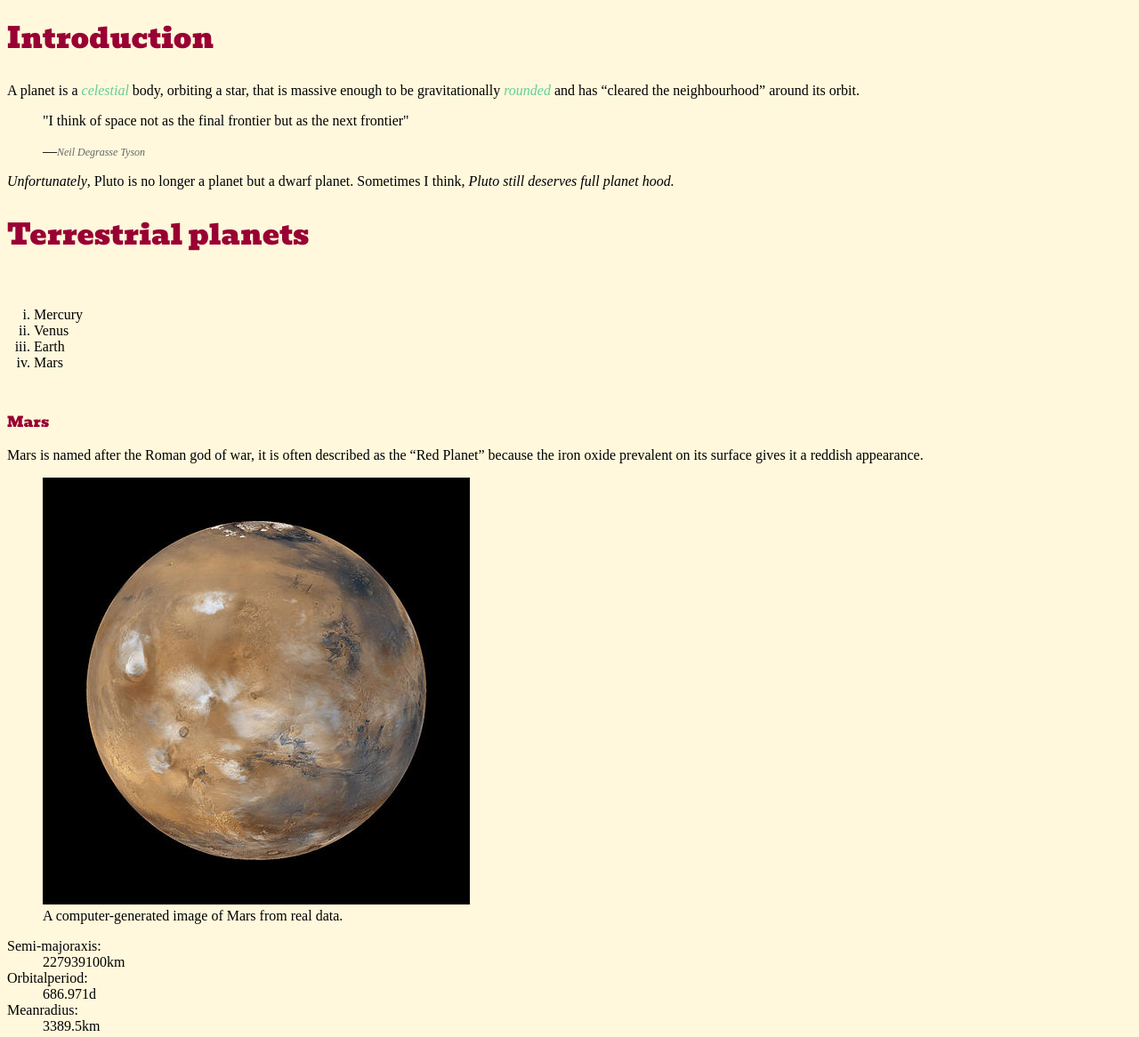
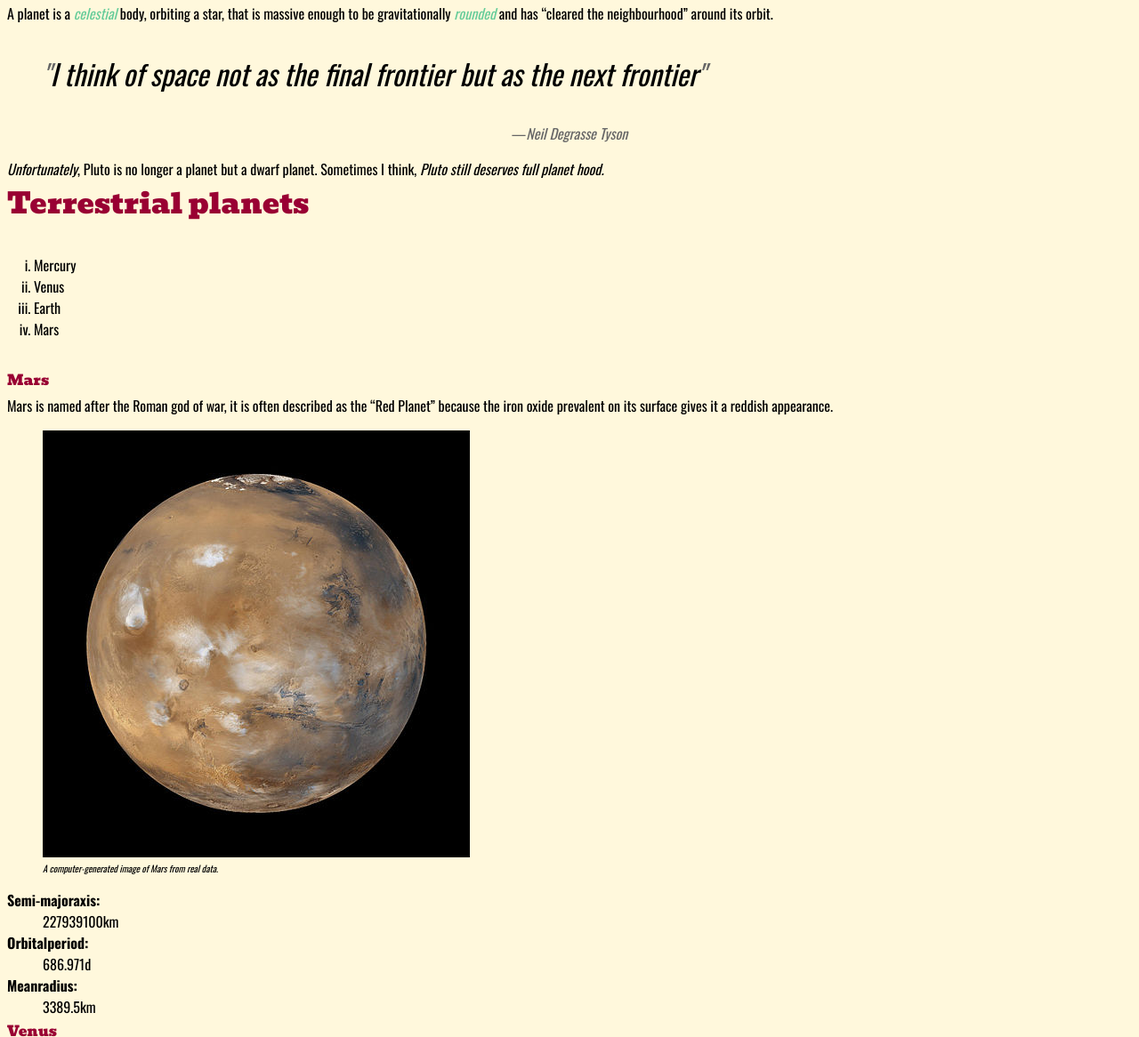
Before and after one commit to celenastefanie/assignment-3-typography, a plain HTML site: page index.html in a window 1280 px wide. Shown: the part 234-1400 px from the top of the page at 89% size. Drawn offline with nearby package versions, Linux system fonts and the light colour scheme.

Commit message:
Changed font

```diff
--- a/css/main.css
+++ b/css/main.css
@@ -8,7 +8,7 @@ h1{
   font-style: normal;
   text-decoration: ;
   font-family: "Bevan", cursive;
-  line-height: 1.5;
+  line-height: 0;
   color: #903;
 
 }
@@ -19,7 +19,7 @@ h2{
   font-style: normal;
   text-decoration: ;
   font-family: "Bevan", cursive;
-  line-height: 1.5;
+  line-height: 0;
   color: #903;
 }
 
@@ -29,10 +29,13 @@ h3{
   font-style: normal;
   text-decoration: ;
   font-family: "Bevan", cursive;
-  line-height: 1.5;
+  line-height: 0;
   color: #903;
 }
 
+body{
+  font-family: 'Oswald', sans-serif;
+}
 ol{
   padding: 0;
 }
@@ -58,8 +61,31 @@ em{
   color: #000;
 }
 
-cite {
-  font-size: .75rem;
+footer {
+  font-size: 1rem;
   color: #666;
+  text-align: center;
+}
 
+blockquote{
+  font-size: 2rem;
+  font-style: italic;
 }
+
+span{
+  color: #666;
+}
+
+figcaption{
+  font-style: italic;
+  font-size: .65rem;
+}
+
+dt{
+  font-weight: bold;
+}
+
+.bullet{
+  list-style-type: circle;
+  padding: 30px;
+}
--- a/index.html
+++ b/index.html
@@ -5,7 +5,10 @@
   <title>Planets</title>
   <link href="css/main.css" rel="stylesheet">
   <link href='http://fonts.googleapis.com/css?family=Bevan' rel='stylesheet' type='text/css'>
+  <link href='http://fonts.googleapis.com/css?family=Oswald:400,700' rel='stylesheet' type='text/css'>
 </head>
+
+<body>
 
 <header>
   <h1>Planets</h1>
@@ -28,9 +31,10 @@
   <p>A planet is a <em>celestial</em> body, orbiting a star, that is massive enough to be gravitationally <em>rounded</em> and has <q>cleared the neighbourhood</q> around its orbit.</p>
 
   <blockquote>
-    <p>"I think of space not as the final frontier but as the next frontier"
-      <footer>—<cite>Neil Degrasse Tyson</cite></footer></p>
-    </blockquote>
+    <p><span>"</span>I think of space not as the final frontier but as the next frontier<span>"</span></p>
+  </blockquote>
+      <p><footer>—<cite>Neil Degrasse Tyson</cite></footer></p>
+
 
     <p><em class= "no-color">Unfortunately</em>, Pluto is no longer a planet but a dwarf planet. Sometimes I think, <em class="no-color">Pluto still deserves full planet hood.</em></p>
 
@@ -82,9 +86,10 @@
       </dl>
 
       <h2>Sources</h2>
-      <ol>
-        <li><a href="https://en.wikipedia.org/wiki/Mars">https://en.wikipedia.org/wiki/Mars</a></li>
-        <li><a href="https://en.wikipedia.org/wiki/Venus">https://en.wikipedia.org/wiki/Venus</a></li>
+      <ol class="bullet">
+        <li><a href="https://en.wikipedia.org/wiki/Mars">Wikipedia: Mars</a></li>
+        <li><a href="https://en.wikipedia.org/wiki/Venus">Wikipedia: Venus</a></li>
       </ol>
 
     </main>
+</body>
```
